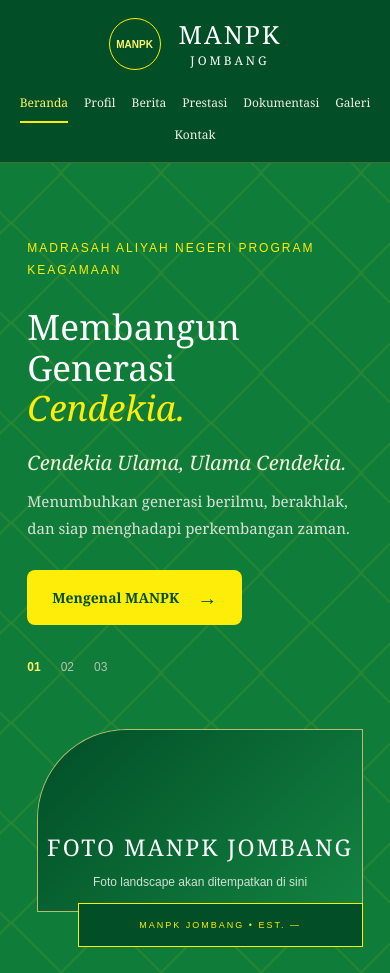
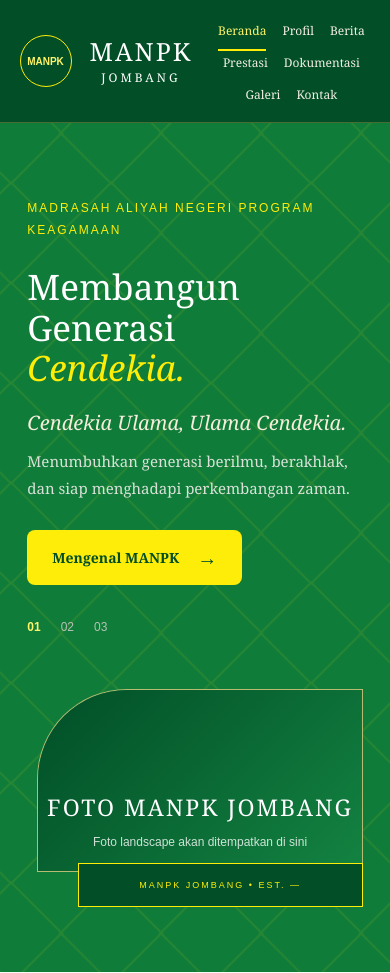
Before and after one commit to mediahassa/manpk-jombang, a plain HTML site: page index.html in a window 390 px wide. Shown: the top 973 px of the page. Drawn offline with Linux system fonts and the light colour scheme.

Commit message:
Update style.css

```diff
--- a/style.css
+++ b/style.css
@@ -538,8 +538,10 @@ a {
 ========================================= */
 
 @media (max-width: 1050px) {
+  @media (max-width: 1050px) {
   .nav-container {
-    flex-direction: column;
+    flex-direction: row;
+    justify-content: space-between;
     gap: 20px;
   }
 
```
